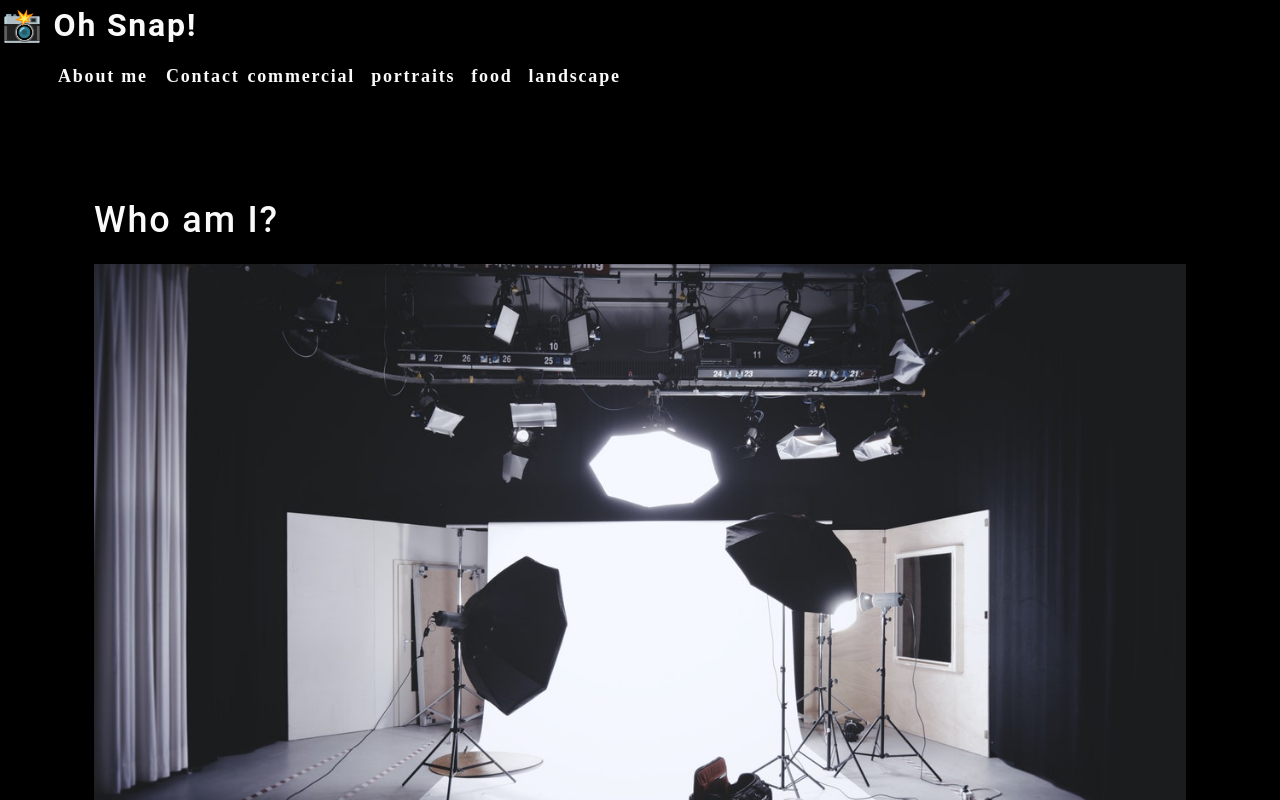
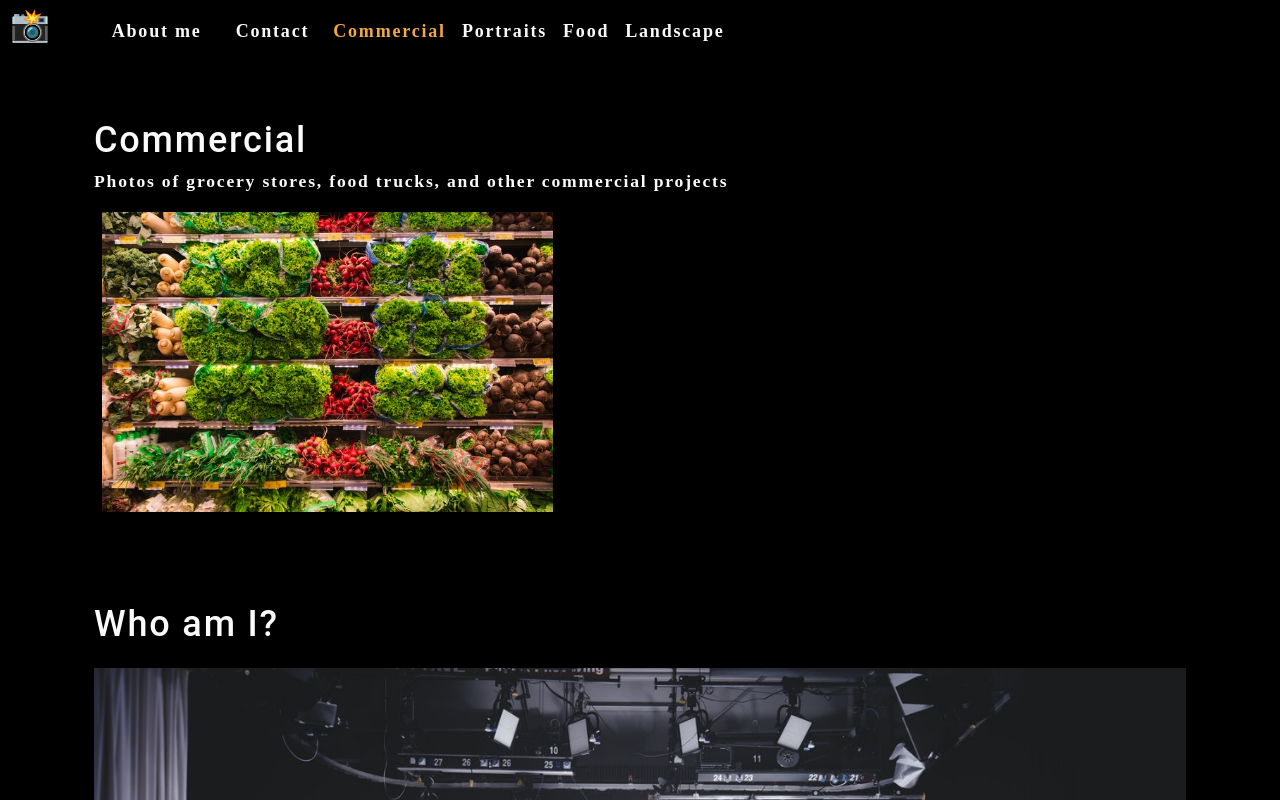
Before and after one commit to themadtaco/photo-port, a React (Create React App) app: page / in a window 1280 px wide. Shown: the top 800 px of the page. Built offline with nearby package versions, Linux system fonts and the light colour scheme.

Commit message:
added current state to navbar

```diff
--- a/src/App.js
+++ b/src/App.js
@@ -1,13 +1,31 @@
-import React from 'react';
+import React, {useState} from 'react';
 import About from './components/About';
 import Nav from './components/Nav';
+import Gallery from './components/Gallery';
 import './App.css';
 
 function App() {
+  const [categories] = useState([
+    {
+      name: 'commercial',
+      description: 'Photos of grocery stores, food trucks, and other commercial projects',
+    },
+    { name: 'portraits', description: 'Portraits of people in my life' },
+    { name: 'food', description: 'Delicious delicacies' },
+    { name: 'landscape', description: 'Fields, farmhouses, waterfalls, and the beauty of nature' },
+  ]);
+
+  const [currentCategory, setCurrentCategory] = useState(categories[0]);
+
   return (
     <div>
-      <Nav></Nav>
+      <Nav
+        categories={categories}
+        setCurrentCategory={setCurrentCategory}
+        currentCategory={currentCategory}
+        ></Nav>
       <main>
+        <Gallery></Gallery>
         <About></About>
       </main>
     </div>
--- /dev/null
+++ b/src/components/Gallery/index.js
@@ -0,0 +1,27 @@
+import React from "react";
+import { capitalizeFirstLetter } from '../../utils/helpers';
+import photo from "../../assets/small/commercial/0.jpg";
+
+function Gallery(props) {
+    const currentCategory = {
+        name: "commercial",
+        description:
+            "Photos of grocery stores, food trucks, and other commercial projects",
+    };
+
+    return(
+        <section>
+            <h1>{capitalizeFirstLetter(currentCategory.name)}</h1>
+            <p>{currentCategory.description}</p>
+            <div className="flex-row">
+                <img
+                    src={photo}
+                    alt="Commercial Example"
+                    className="img-thumbnail mx-1"
+                />
+            </div>
+        </section>
+    );
+}
+
+export default Gallery;
--- a/src/components/Nav/index.js
+++ b/src/components/Nav/index.js
@@ -1,49 +1,48 @@
-import React from "react";
+import React, {useEffect} from "react";
+import { capitalizeFirstLetter } from "../../utils/helpers";
 
-const categories = [
-    {
-        name: "commercial",
-        description:
-        "Photos of grocery stores, food trucks, and other commercial projects",
-    },
-    { name: "portraits", description: "Portraits of people in my life" },
-    { name: "food", description: "Delicious delicacies" },
-    {
-        name: "landscape",
-        description: "Fields, farmhouses, waterfalls, and the beauty of nature",
-    },
-];
+function Nav(props){
+    const {
+        categories = [],
+        setCurrentCategory,
+        currentCategory,
+    } = props;
 
-function categorySelected(name) {
-    console.log(`${name} clicked`);
-}
+    useEffect(() => {
+        document.title = capitalizeFirstLetter(currentCategory.name);
+    }, [currentCategory]);
 
-function Nav(){
     return (
-        <header>
+        <header className="flex-row px-1">
             <h2>
                 <a data-testid="link" href="/">
-                    <span role="img" aria-label="camera"> 📸</span> Oh Snap!
+                    <span role="img" aria-label="camera">📸</span>
                 </a>
             </h2>
             <nav>
                 <ul className="flex-row">
                     <li className="mx-2">
-                        <a data-testid="about" href="#about">
+                        <a data-testid="about" href="about">
                             About me
                         </a>
                     </li>
-                    <li>
+                    <li className="mx-2">
                         <span>Contact</span>
                     </li>
                     {categories.map((category) => (
                         <li
-                            className="mx-1"
+                            className={`mx-1 ${
+                                currentCategory.name === category.name && 'navActive'
+                            }`}
                             key={category.name}
-                        >
-                            <span onClick={() => categorySelected(category.name)}>
-                                {category.name}
-                            </span>
+                            >
+                                <span
+                                    onClick={() => {
+                                        setCurrentCategory(category)
+                                    }}
+                                    >
+                                        {capitalizeFirstLetter(category.name)}
+                                </span>
                         </li>
                     ))}
                 </ul>
```
